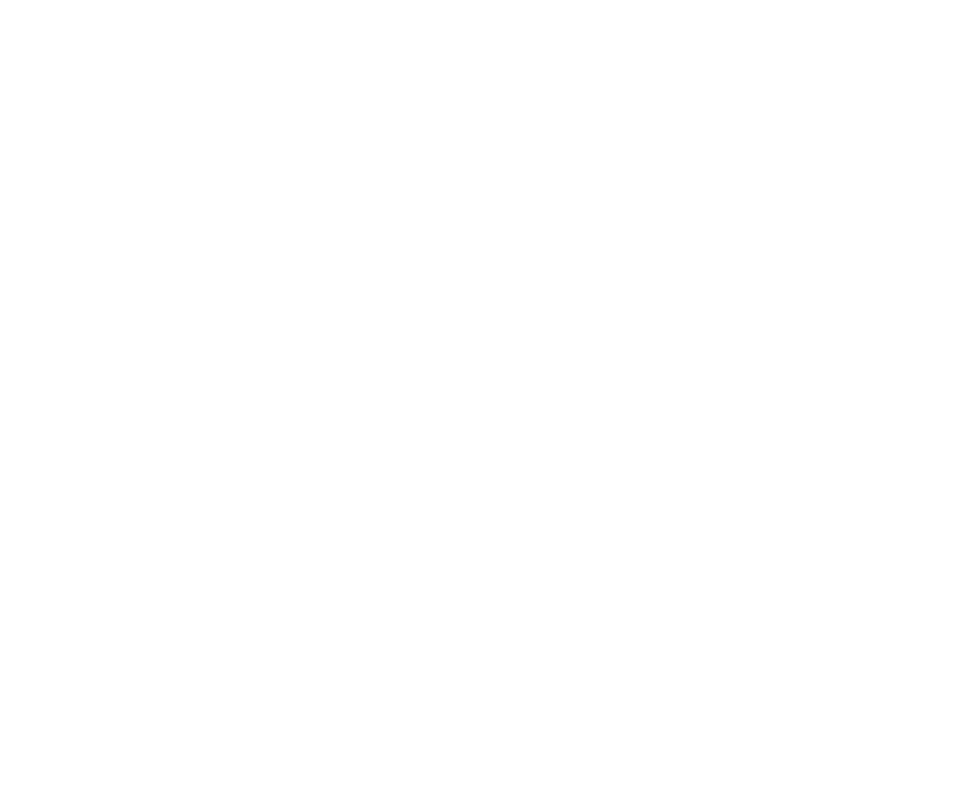
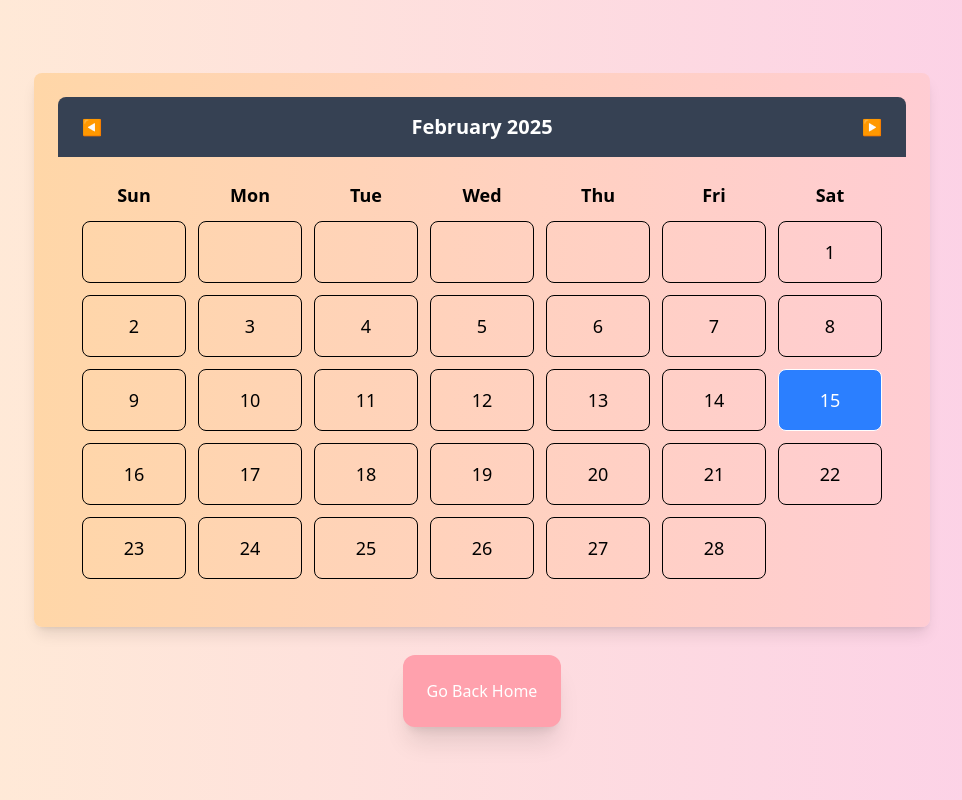
Before and after one commit to perljustine/linkapp, a React (Vite) app: page /home/google-calendar in a window 1280 px wide. Shown: the whole page, without its empty margins (158-1120 px from the left). Built offline with nearby package versions, Linux system fonts and the light colour scheme.

Commit message:
end of styling

```diff
--- a/src/Components/Discord.jsx
+++ b/src/Components/Discord.jsx
@@ -1,17 +1,18 @@
 import React, { useState } from 'react';
+import { Link } from 'react-router-dom';
 
 const DiscordMessageCard = ({ channelName, senderName, message, timestamp, onMessageClick, index }) => {
   return (
     <div
-      className="relative max-w-lg w-full bg-orange-200 p-4 rounded-lg shadow-lg mb-4 transform transition-all duration-200 hover:scale-105 hover:shadow-2xl hover:bg-orange-300 cursor-pointer"
+      className="relative w-full bg-orange-200 p-4 rounded-lg shadow-lg m-2 transform transition-all duration-200 hover:scale-105 hover:shadow-2xl hover:bg-orange-300 cursor-pointer"
       onClick={() => onMessageClick(channelName, senderName, message, timestamp, index)}
     >
       <div className="flex items-center justify-between mb-2">
-        <div className="text-lg font-semibold text-pink-600">{channelName}</div>
+        <div className="text-lg font-semibold text-orange-600">{channelName}</div>
         <div className="text-sm text-gray-600">{new Date(timestamp).toLocaleString()}</div>
       </div>
       <div className="text-sm text-gray-800">
-        <span className="font-semibold text-pink-500">{senderName}:</span> {message}
+        <span className="font-semibold text-orange-500">{senderName}:</span> {message}
       </div>
     </div>
   );
@@ -23,47 +24,19 @@ const Discord = () => {
   const [replyingIndex, setReplyingIndex] = useState(null);
 
   const messages = [
-    {
-      channelName: 'general',
-      senderName: 'Alice',
-      message: 'Does anyone have the link to the new update?',
-      timestamp: 1676292000000,
-    },
-    {
-      channelName: 'music',
-      senderName: 'Bob',
-      message: 'Who is up for a music battle tonight?',
-      timestamp: 1676295600000,
-    },
-    {
-      channelName: 'support',
-      senderName: 'Charlie',
-      message: 'Can someone help me with a server issue?',
-      timestamp: 1676299200000,
-    },
-    {
-      channelName: 'general',
-      senderName: 'David',
-      message: 'I found the update link! Check it out here: link.com',
-      timestamp: 1676302800000,
-    },
-    {
-      channelName: 'gaming',
-      senderName: 'Eve',
-      message: 'Anyone up for a game of Valorant?',
-      timestamp: 1676306400000,
-    },
-    {
-      channelName: 'music',
-      senderName: 'Frank',
-      message: 'Let’s have a music session after the game!',
-      timestamp: 1676310000000,
-    },
+    { channelName: 'general', senderName: 'Alice', message: 'Does anyone have the link to the new update?', timestamp: 1676292000000 },
+    { channelName: 'music', senderName: 'Bob', message: 'Who is up for a music battle tonight?', timestamp: 1676295600000 },
+    { channelName: 'support', senderName: 'Charlie', message: 'Can someone help me with a server issue?', timestamp: 1676299200000 },
+    { channelName: 'general', senderName: 'David', message: 'I found the update link! Check it out here: link.com', timestamp: 1676302800000 },
+    { channelName: 'gaming', senderName: 'Eve', message: 'Anyone up for a game of Valorant?', timestamp: 1676306400000 },
+    { channelName: 'music', senderName: 'Frank', message: 'Let’s have a music session after the game!', timestamp: 1676310000000 },
+    { channelName: 'movies', senderName: 'Grace', message: 'Has anyone watched the new sci-fi movie?', timestamp: 1676313600000 },
+    { channelName: 'tech', senderName: 'Henry', message: 'What’s the best laptop for coding?', timestamp: 1676317200000 }
   ];
 
   const handleMessageClick = (channel, sender, message, timestamp, index) => {
     setReplyingTo({ channel, sender, message, timestamp });
-    setReplyingIndex(index); // Save the index of the message being replied to
+    setReplyingIndex(index);
     setReplyMessage('');
   };
 
@@ -73,26 +46,31 @@ const Discord = () => {
 
   const handleReplySubmit = () => {
     if (replyMessage.trim()) {
-      // Reset the state to close the reply bubble
       setReplyMessage('');
       setReplyingTo(null);
       setReplyingIndex(null);
     }
   };
 
-  // Handle Enter key press to submit the reply
   const handleKeyDown = (e) => {
     if (e.key === 'Enter' && !e.shiftKey) {
-      e.preventDefault(); // Prevent new line on Enter key press
+      e.preventDefault();
       handleReplySubmit();
     }
   };
 
   return (
-    <div className="min-h-screen w-screen bg-gradient-to-r from-pink-200 to-orange-300 py-8 flex items-center justify-center">
-      <div className="max-w-2xl w-full relative">
-        <h1 className="text-4xl font-bold text-center text-orange-600 mb-6">Discord Messages</h1>
-        <div className="space-y-4">
+    <div className="min-h-screen w-screen bg-gradient-to-r from-orange-200 to-yellow-300 py-8 flex flex-col items-center">
+      <div className="w-full flex justify-between px-6">
+        <Link to="/backhome">
+          <button className="bg-rose-500 px-6 py-3 rounded-lg text-white shadow-lg hover:shadow-inner transition duration-500 transform hover:scale-105">
+            Go Back Home
+          </button>
+        </Link>
+      </div>
+
+      <h1 className="text-4xl font-bold text-orange-600 my-6">Discord Messages</h1>
+      <div className="flex flex-wrap justify-center gap-4 w-full max-w-5xl">
         {messages.map((msg, index) => (
           <DiscordMessageCard
             key={index}
@@ -106,15 +84,8 @@ const Discord = () => {
         ))}
       </div>
 
-        {/* Reply Section: Appears as a bubble */}
       {replyingTo && replyingIndex !== null && (
-          <div
-            className="absolute z-10 w-full flex justify-center mt-4"
-            style={{
-              top: `${replyingIndex * 120 + 60}px`, // Adjust this to position bubble correctly based on message
-            }}
-          >
-            <div className="bg-orange-100 p-4 rounded-lg shadow-lg w-full max-w-lg">
+        <div className="fixed bottom-10 left-1/2 transform -translate-x-1/2 bg-orange-100 p-4 rounded-lg shadow-lg w-full max-w-lg">
           <h2 className="text-lg font-semibold text-orange-600 mb-2">Replying to {replyingTo.sender}:</h2>
           <div className="text-sm text-gray-800">
             <span className="font-semibold text-orange-500">{replyingTo.sender}:</span> {replyingTo.message}
@@ -122,7 +93,7 @@ const Discord = () => {
           <textarea
             value={replyMessage}
             onChange={handleReplyChange}
-                onKeyDown={handleKeyDown} // Listen for Enter key press
+            onKeyDown={handleKeyDown}
             placeholder="Type your reply..."
             className="w-full p-3 mt-4 bg-orange-50 border border-orange-300 rounded-lg text-gray-900"
           />
@@ -133,9 +104,7 @@ const Discord = () => {
             Send Reply
           </button>
         </div>
-          </div>
       )}
-      </div>
     </div>
   );
 };
--- a/src/Components/GoogleCalendar.jsx
+++ b/src/Components/GoogleCalendar.jsx
@@ -1,9 +1,117 @@
-import React from "react";
+import React, { useState } from 'react';
+import { Link } from 'react-router-dom';
 
 const GoogleCalendar = () => {
+  const [currentYear, setCurrentYear] = useState(new Date().getFullYear());
+  const [currentMonth, setCurrentMonth] = useState(new Date().getMonth());
+  const [selectedDate, setSelectedDate] = useState(null);
+  const [showModal, setShowModal] = useState(false);
 
+  const monthNames = [
+    'January', 'February', 'March', 'April', 'May', 'June',
+    'July', 'August', 'September', 'October', 'November', 'December'
+  ];
 
+  const daysOfWeek = ['Sun', 'Mon', 'Tue', 'Wed', 'Thu', 'Fri', 'Sat'];
 
+  const handlePrevMonth = () => {
+    if (currentMonth === 0) {
+      setCurrentMonth(11);
+      setCurrentYear(currentYear - 1);
+    } else {
+      setCurrentMonth(currentMonth - 1);
+    }
+  };
+
+  const handleNextMonth = () => {
+    if (currentMonth === 11) {
+      setCurrentMonth(0);
+      setCurrentYear(currentYear + 1);
+    } else {
+      setCurrentMonth(currentMonth + 1);
+    }
+  };
+
+  const getDaysInMonth = () => {
+    const firstDayOfMonth = new Date(currentYear, currentMonth, 1);
+    const daysInMonth = new Date(currentYear, currentMonth + 1, 0).getDate();
+    const firstDayOfWeek = firstDayOfMonth.getDay();
+
+    let days = new Array(firstDayOfWeek).fill(null);
+    for (let day = 1; day <= daysInMonth; day++) {
+      days.push(day);
+    }
+    return days;
+  };
+
+  const isCurrentDate = (day) => {
+    const today = new Date();
+    return (
+      day === today.getDate() &&
+      currentMonth === today.getMonth() &&
+      currentYear === today.getFullYear()
+    );
+  };
+
+  const handleDateClick = (day) => {
+    if (day) {
+      const selectedDate = new Date(currentYear, currentMonth, day);
+      const options = { weekday: 'long', year: 'numeric', month: 'long', day: 'numeric' };
+      setSelectedDate(selectedDate.toLocaleDateString(undefined, options));
+      setShowModal(true);
+    }
+  };
+
+  return (
+    <div className="flex flex-col items-center justify-center min-h-screen w-screen bg-gradient-to-r from-orange-100 to-pink-200 p-6">
+      <div className="w-full max-w-4xl p-6 bg-gradient-to-r from-orange-200 to-rose-200 shadow-lg rounded-lg">
+        <div className="flex items-center justify-between bg-gray-700 px-6 py-4 rounded-t-lg">
+          <button onClick={handlePrevMonth} className="text-white hover:text-gray-300">◀</button>
+          <h2 className="text-white text-xl font-semibold">{`${monthNames[currentMonth]} ${currentYear}`}</h2>
+          <button onClick={handleNextMonth} className="text-white hover:text-gray-300">▶</button>
+        </div>
+
+        <div className="grid grid-cols-7 gap-3 p-6 text-lg">
+          {daysOfWeek.map((day, index) => (
+            <div key={index} className="text-center font-semibold">{day}</div>
+          ))}
+
+          {getDaysInMonth().map((day, index) => (
+            <div
+              key={index}
+              onClick={() => handleDateClick(day)}
+              className={`cursor-pointer border py-4 text-center rounded-lg
+                ${day ? 'hover:bg-gray-200' : 'bg-transparent'}
+                ${isCurrentDate(day) ? 'bg-blue-500 text-white' : ''}
+              `}
+            >
+              {day}
+            </div>
+          ))}
+        </div>
+      </div>
+
+      <div className="mt-7">
+        <Link to="/backhome">
+          <button className="bg-rose-300 w-full p-6 rounded-xl text-white shadow-xl hover:shadow-inner focus:outline-none transition duration-500 ease-in-out transform hover:-translate-x hover:scale-105">
+            Go Back Home
+          </button>
+        </Link>
+      </div>
+
+      {showModal && (
+        <div className="fixed inset-0 flex items-center justify-center bg-black bg-opacity-50">
+          <div className="bg-white rounded-lg p-6 shadow-lg w-96">
+            <div className="flex justify-between items-center pb-3">
+              <p className="text-xl font-bold">Selected Date</p>
+              <button onClick={() => setShowModal(false)} className="text-gray-500 hover:text-gray-700">✕</button>
+            </div>
+            <div className="text-lg font-semibold">{selectedDate}</div>
+          </div>
+        </div>
+      )}
+    </div>
+  );
 };
 
 export default GoogleCalendar;
--- a/src/Components/Slack.jsx
+++ b/src/Components/Slack.jsx
@@ -1,9 +1,10 @@
 import React, { useState } from 'react';
+import { Link } from 'react-router-dom';
 
 const SlackMessageCard = ({ channelName, senderName, message, timestamp, onMessageClick, index }) => {
   return (
     <div
-      className="relative max-w-lg w-full bg-teal-200 p-4 rounded-lg shadow-lg mb-4 transform transition-all duration-200 hover:scale-105 hover:shadow-2xl hover:bg-teal-300 cursor-pointer"
+      className="relative w-full bg-teal-200 p-4 rounded-lg shadow-lg m-2 transform transition-all duration-200 hover:scale-105 hover:shadow-2xl hover:bg-teal-300 cursor-pointer"
       onClick={() => onMessageClick(channelName, senderName, message, timestamp, index)}
     >
       <div className="flex items-center justify-between mb-2">
@@ -23,47 +24,24 @@ const Slack = () => {
   const [replyingIndex, setReplyingIndex] = useState(null);
 
   const messages = [
-    {
-      channelName: 'general',
-      senderName: 'John',
-      message: 'Does anyone know when the next team meeting is?',
-      timestamp: 1676292000000,
-    },
-    {
-      channelName: 'marketing',
-      senderName: 'Sara',
-      message: 'Can I get some feedback on the new campaign?',
-      timestamp: 1676295600000,
-    },
-    {
-      channelName: 'development',
-      senderName: 'Mike',
-      message: 'Anyone want to pair program today?',
-      timestamp: 1676299200000,
-    },
-    {
-      channelName: 'design',
-      senderName: 'Anna',
-      message: 'I finished the new wireframes. Check them out!',
-      timestamp: 1676302800000,
-    },
-    {
-      channelName: 'random',
-      senderName: 'Tom',
-      message: 'Any good movie recommendations for the weekend?',
-      timestamp: 1676306400000,
-    },
-    {
-      channelName: 'devops',
-      senderName: 'Chris',
-      message: 'I pushed the latest build to production.',
-      timestamp: 1676310000000,
-    },
+    { channelName: 'general', senderName: 'John', message: 'Does anyone know when the next team meeting is?', timestamp: 1676292000000 },
+    { channelName: 'marketing', senderName: 'Sara', message: 'Can I get some feedback on the new campaign?', timestamp: 1676295600000 },
+    { channelName: 'development', senderName: 'Mike', message: 'Anyone want to pair program today?', timestamp: 1676299200000 },
+    { channelName: 'design', senderName: 'Anna', message: 'I finished the new wireframes. Check them out!', timestamp: 1676302800000 },
+    { channelName: 'random', senderName: 'Tom', message: 'Any good movie recommendations for the weekend?', timestamp: 1676306400000 },
+    { channelName: 'devops', senderName: 'Chris', message: 'I pushed the latest build to production.', timestamp: 1676310000000 },
+    { channelName: 'support', senderName: 'Elena', message: 'Need help with a bug in production.', timestamp: 1676313600000 },
+    { channelName: 'product', senderName: 'David', message: 'New feature rollout next week.', timestamp: 1676317200000 },
+    { channelName: 'HR', senderName: 'Lisa', message: 'Don’t forget to submit your timesheets!', timestamp: 1676320800000 },
+    { channelName: 'sales', senderName: 'Paul', message: 'We closed a big deal today!', timestamp: 1676324400000 },
+    { channelName: 'finance', senderName: 'Emma', message: 'Quarterly budget review is scheduled.', timestamp: 1676328000000 },
+    { channelName: 'engineering', senderName: 'Jake', message: 'Refactoring the backend service.', timestamp: 1676331600000 },
+    { channelName: 'legal', senderName: 'Sophia', message: 'We need to review the new contracts.', timestamp: 1676335200000 }
   ];
 
   const handleMessageClick = (channel, sender, message, timestamp, index) => {
     setReplyingTo({ channel, sender, message, timestamp });
-    setReplyingIndex(index); // Save the index of the message being replied to
+    setReplyingIndex(index);
     setReplyMessage('');
   };
 
@@ -73,26 +51,31 @@ const Slack = () => {
 
   const handleReplySubmit = () => {
     if (replyMessage.trim()) {
-      // Reset the state to close the reply bubble
       setReplyMessage('');
       setReplyingTo(null);
       setReplyingIndex(null);
     }
   };
 
-  // Handle Enter key press to submit the reply
   const handleKeyDown = (e) => {
     if (e.key === 'Enter' && !e.shiftKey) {
-      e.preventDefault(); // Prevent new line on Enter key press
+      e.preventDefault();
       handleReplySubmit();
     }
   };
 
   return (
-    <div className="min-h-screen w-screen bg-gradient-to-r from-teal-200 to-green-300 py-8 flex items-center justify-center">
-      <div className="max-w-2xl w-full relative">
-        <h1 className="text-4xl font-bold text-center text-teal-600 mb-6">Slack Messages</h1>
-        <div className="space-y-4">
+    <div className="min-h-screen w-screen bg-gradient-to-r from-teal-200 to-green-300 py-8 flex flex-col items-center">
+      <div className="w-full flex justify-between px-6">
+        <Link to="/backhome">
+          <button className="bg-emerald-300 px-6 py-3 rounded-lg text-white shadow-lg hover:shadow-inner transition duration-500 transform hover:scale-95">
+            Go Back Home
+          </button>
+        </Link>
+      </div>
+
+      <h1 className="text-4xl font-bold text-teal-600 my-6">Slack Messages</h1>
+      <div className="flex flex-wrap justify-center gap-4 w-full max-w-5xl">
         {messages.map((msg, index) => (
           <SlackMessageCard
             key={index}
@@ -106,15 +89,8 @@ const Slack = () => {
         ))}
       </div>
 
-        {/* Reply Section: Appears as a bubble */}
       {replyingTo && replyingIndex !== null && (
-          <div
-            className="absolute z-10 w-full flex justify-center mt-4"
-            style={{
-              top: `${replyingIndex * 120 + 60}px`, // Adjust this to position bubble correctly based on message
-            }}
-          >
-            <div className="bg-teal-100 p-4 rounded-lg shadow-lg w-full max-w-lg">
+        <div className="fixed bottom-10 left-1/2 transform -translate-x-1/2 bg-teal-100 p-4 rounded-lg shadow-lg w-full max-w-lg">
           <h2 className="text-lg font-semibold text-teal-600 mb-2">Replying to {replyingTo.sender}:</h2>
           <div className="text-sm text-gray-800">
             <span className="font-semibold text-teal-500">{replyingTo.sender}:</span> {replyingTo.message}
@@ -122,7 +98,7 @@ const Slack = () => {
           <textarea
             value={replyMessage}
             onChange={handleReplyChange}
-                onKeyDown={handleKeyDown} // Listen for Enter key press
+            onKeyDown={handleKeyDown}
             placeholder="Type your reply..."
             className="w-full p-3 mt-4 bg-teal-50 border border-teal-300 rounded-lg text-gray-900"
           />
@@ -133,9 +109,7 @@ const Slack = () => {
             Send Reply
           </button>
         </div>
-          </div>
       )}
-      </div>
     </div>
   );
 };
```
Also changed, not shown: src/App.jsx (+9 -0 lines), src/Components/LoginPage.jsx (+6 -3 lines), src/images/BLANCLOGO.png (added). Lines whose indentation alone changed are shown as unchanged.
